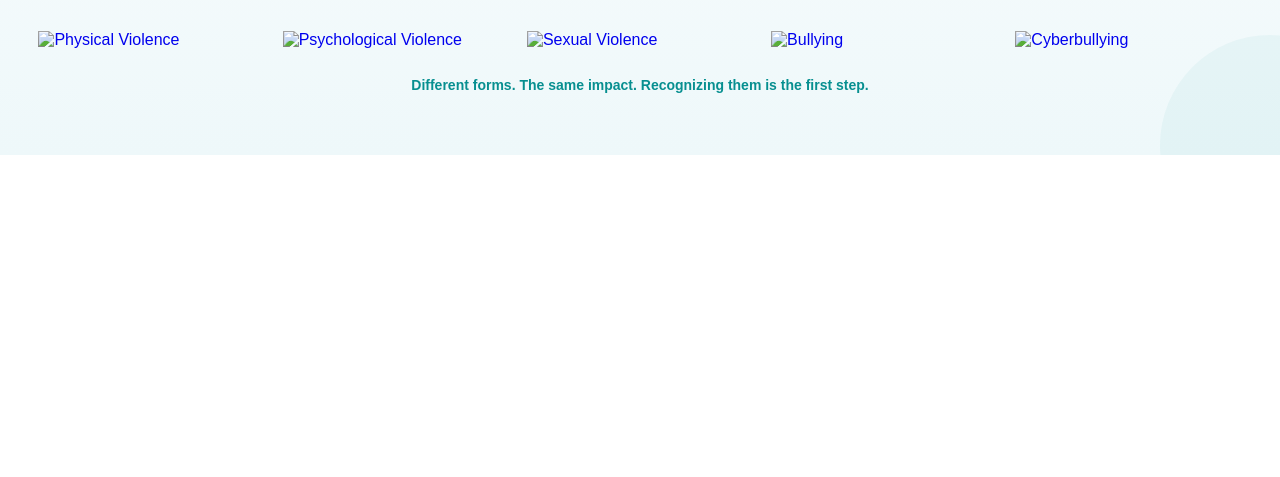
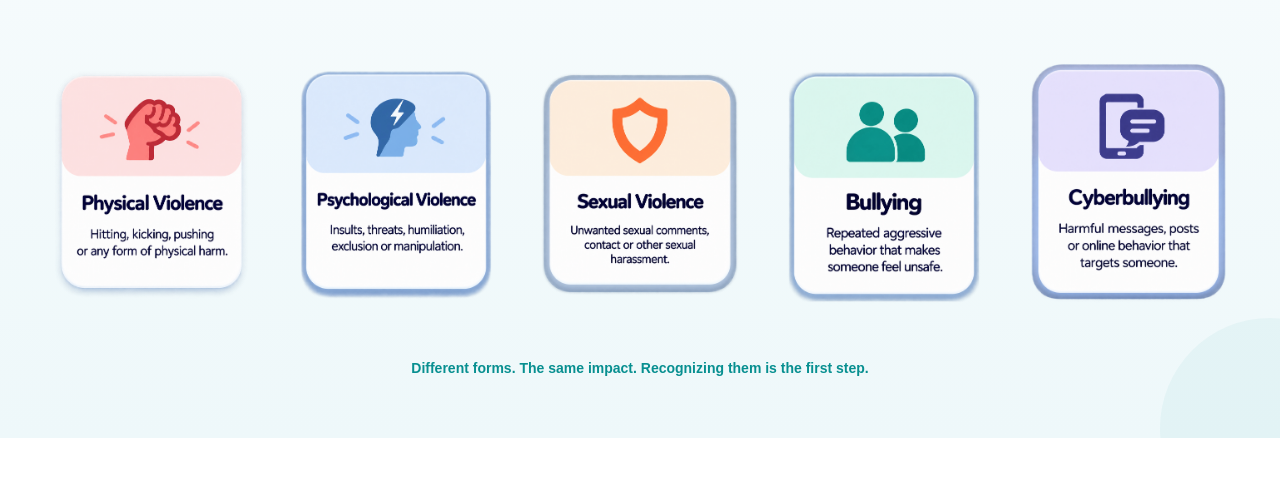
Before and after one commit to tailetuan145-ui/Recognize-section-2, a plain HTML site: page index.html in a window 1280 px wide. Shown: the part 191-668 px from the top of the page. Drawn offline with Linux system fonts and the light colour scheme.

Commit message:
Update index.html

```diff
--- a/index.html
+++ b/index.html
@@ -468,7 +468,7 @@
         >
 
           <img
-            src="../../images/card-physical.png"
+            src="1.png"
             alt="Physical Violence"
           >
 
@@ -484,7 +484,7 @@
         >
 
           <img
-            src="../../images/card-psychological.png"
+            src="2.png"
             alt="Psychological Violence"
           >
 
@@ -500,7 +500,7 @@
         >
 
           <img
-            src="../../images/card-sexual.png"
+            src="3.png"
             alt="Sexual Violence"
           >
 
@@ -516,7 +516,7 @@
         >
 
           <img
-            src="../../images/card-bullying.png"
+            src="4.png"
             alt="Bullying"
           >
 
@@ -532,7 +532,7 @@
         >
 
           <img
-            src="../../images/card-cyberbullying.png"
+            src="5.png"
             alt="Cyberbullying"
           >
 
```
